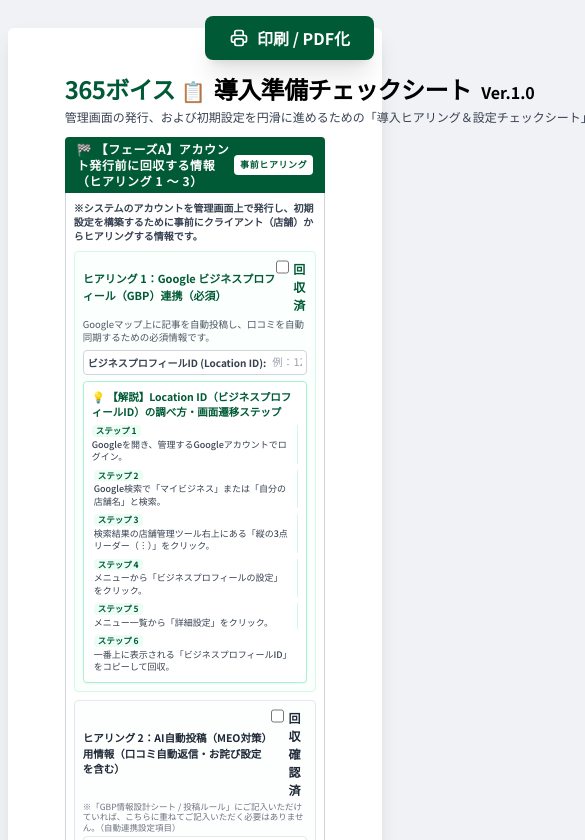
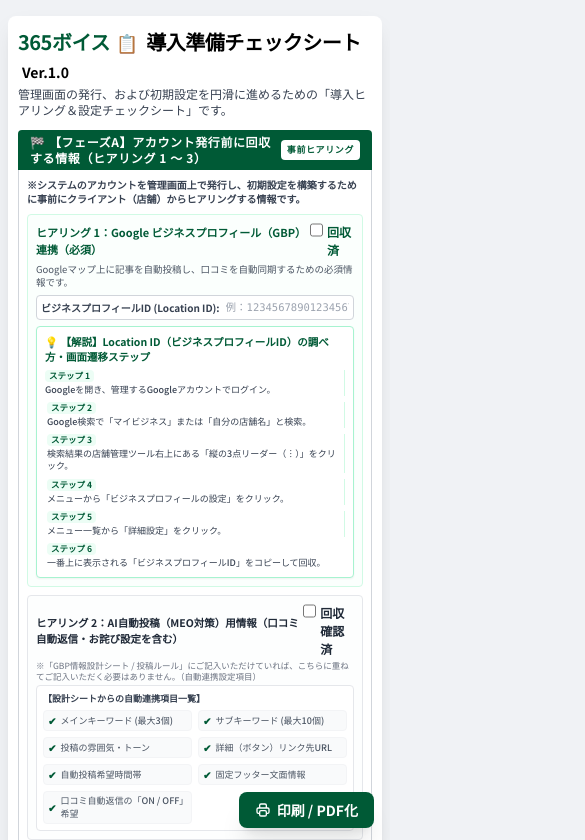
Before and after one commit to osada-lang/365-form, a website: page checklist.html in a window 390 px wide. Shown: the top 840 px of the page, 585 px wide, since content can reach past the window. Drawn offline with nearby package versions, Linux system fonts and the light colour scheme.

Commit message:
Fix responsive screen display for mobile (iPhone/Android) and PC without affecting print layout

```diff
--- a/checklist.html
+++ b/checklist.html
@@ -25,6 +25,14 @@
             padding: 12mm 15mm;
             box-shadow: 0 10px 25px -5px rgba(0, 0, 0, 0.1), 0 8px 10px -6px rgba(0, 0, 0, 0.1);
             border-radius: 6px;
+        }
+
+        @media screen and (max-width: 640px) {
+            .sheet-container {
+                padding: 12px 10px !important;
+                margin: 8px auto !important;
+                border-radius: 8px;
+            }
         }
 
         @page {
@@ -87,9 +95,9 @@
 <body class="p-2 md:p-6">
 
     <!-- 印刷 / PDF化 固定ボタン -->
-    <div class="no-print fixed top-4 right-4 z-50 flex gap-2">
-        <button onclick="handlePrint()" class="bg-[#005a36] hover:bg-[#004225] text-white font-bold py-2.5 px-6 rounded-lg shadow-xl flex items-center gap-2 transition-all transform hover:scale-105">
-            <svg class="w-5 h-5" fill="none" stroke="currentColor" viewBox="0 0 24 24"><path stroke-linecap="round" stroke-linejoin="round" stroke-width="2" d="M17 17h2a2 2 0 002-2v-4a2 2 0 00-2-2H5a2 2 0 00-2 2v4a2 2 0 002 2h2m2 4h6a2 2 0 002-2v-4a2 2 0 00-2-2H9a2 2 0 00-2 2v4a2 2 0 002 2zm8-12V5a2 2 0 00-2-2H9a2 2 0 00-2 2v4h10z"></path></svg>
+    <div class="no-print fixed bottom-4 right-4 sm:top-4 sm:right-4 sm:bottom-auto z-50 flex gap-2">
+        <button onclick="handlePrint()" class="bg-[#005a36] hover:bg-[#004225] text-white font-bold py-2 px-4 sm:py-2.5 sm:px-6 text-sm sm:text-base rounded-lg shadow-xl flex items-center gap-1.5 sm:gap-2 transition-all transform hover:scale-105">
+            <svg class="w-4 h-4 sm:w-5 sm:h-5" fill="none" stroke="currentColor" viewBox="0 0 24 24"><path stroke-linecap="round" stroke-linejoin="round" stroke-width="2" d="M17 17h2a2 2 0 002-2v-4a2 2 0 00-2-2H5a2 2 0 00-2 2v4a2 2 0 002 2h2m2 4h6a2 2 0 002-2v-4a2 2 0 00-2-2H9a2 2 0 00-2 2v4a2 2 0 002 2zm8-12V5a2 2 0 00-2-2H9a2 2 0 00-2 2v4h10z"></path></svg>
             印刷 / PDF化
         </button>
     </div>
@@ -100,16 +108,16 @@
         <div class="mb-3">
             <div class="flex justify-between items-start mb-1">
                 <!-- Left Title -->
-                <div class="flex items-baseline gap-1.5 flex-nowrap whitespace-nowrap">
-                    <span class="text-2xl md:text-3xl font-black text-[#005a36] tracking-tight">365ボイス</span>
-                    <span class="text-xl md:text-2xl inline-flex items-center text-[#005a36]">📋</span>
-                    <span class="text-2xl md:text-3xl font-black text-black tracking-tight ml-0.5">導入準備チェックシート</span>
-                    <span class="text-base md:text-lg font-bold text-black ml-1">Ver.1.0</span>
+                <div class="flex items-baseline gap-1.5 flex-wrap sm:flex-nowrap">
+                    <span class="text-xl sm:text-2xl md:text-3xl font-black text-[#005a36] tracking-tight">365ボイス</span>
+                    <span class="text-lg sm:text-xl md:text-2xl inline-flex items-center text-[#005a36]">📋</span>
+                    <span class="text-xl sm:text-2xl md:text-3xl font-black text-black tracking-tight ml-0.5">導入準備チェックシート</span>
+                    <span class="text-sm sm:text-base md:text-lg font-bold text-black ml-1">Ver.1.0</span>
                 </div>
             </div>
 
             <!-- Subtitle -->
-            <p class="text-xs text-gray-700 whitespace-nowrap mb-2">
+            <p class="text-xs text-gray-700 mb-2">
                 管理画面の発行、および初期設定を円滑に進めるための「導入ヒアリング＆設定チェックシート」です。
             </p>
         </div>
```
Also changed, not shown: form.html (+25 -17 lines).
